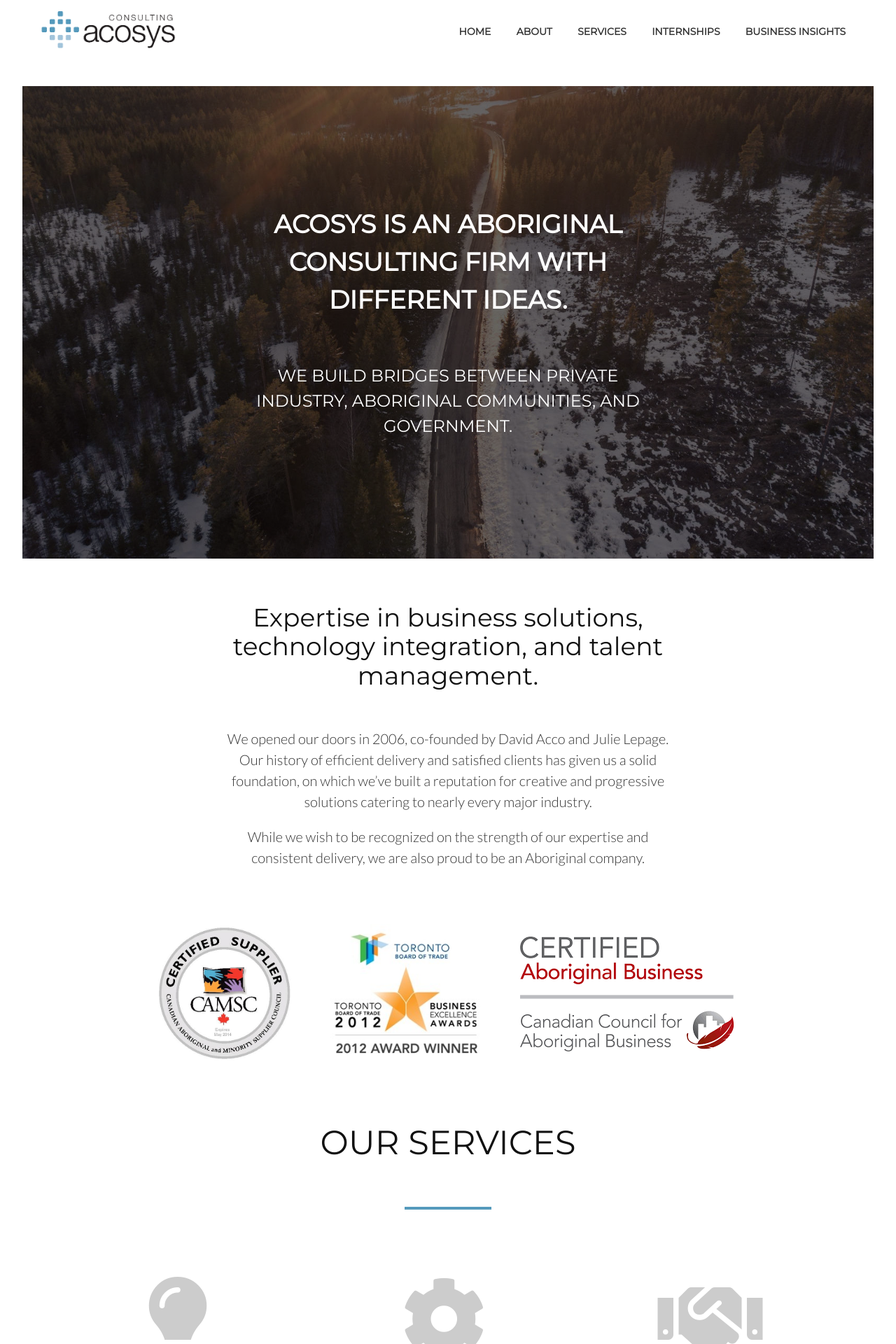
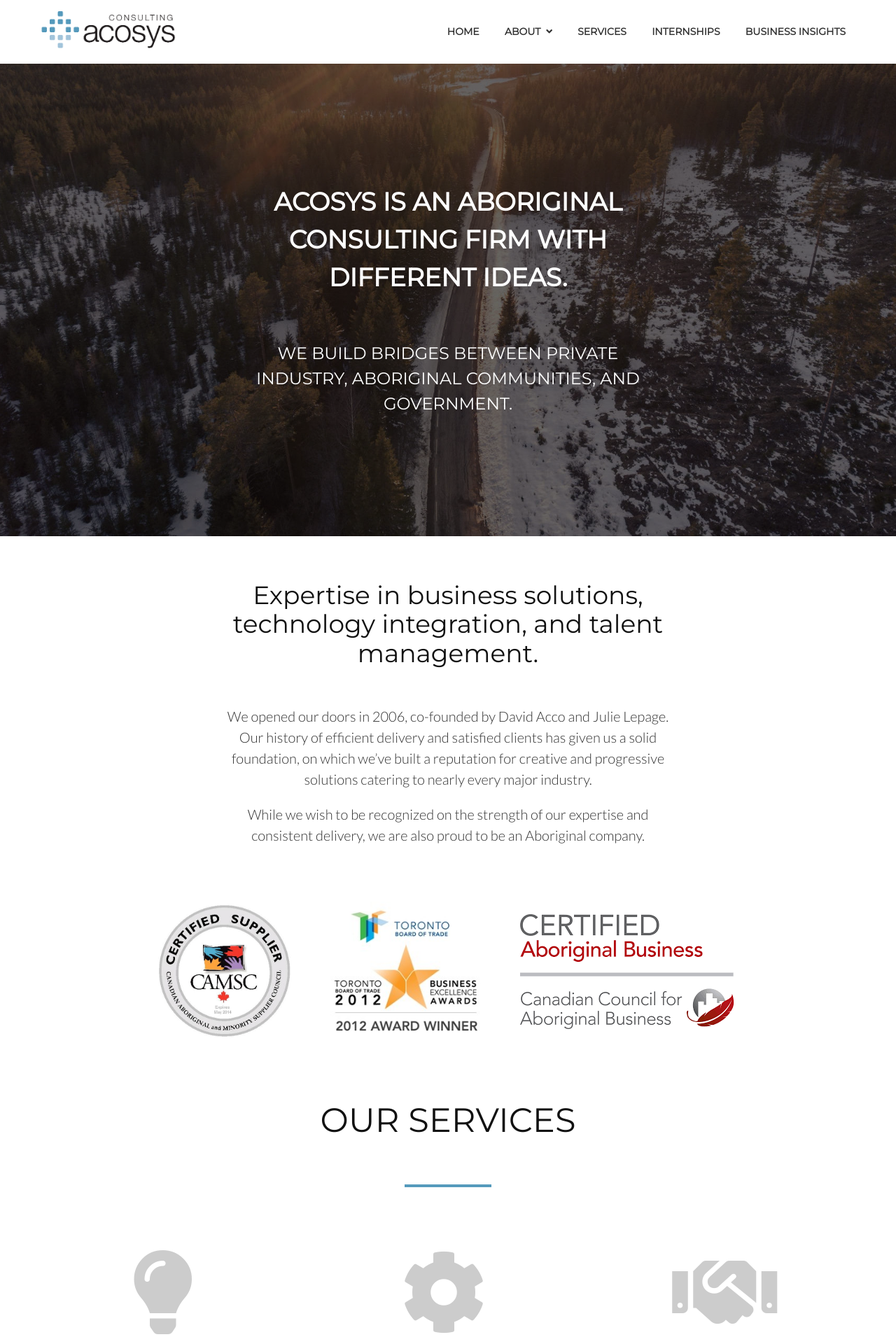
Before and after one commit to ouarez/acosys, a Jekyll site: the page built from index.md, in a window 1280 px wide. Shown: the top 1920 px of the page at 70% size. Built offline with Jekyll 4.4.1, drawn with Linux system fonts in a browser that asks for light colours; nearby versions of some CDN libraries; a script that is not in the unit is left out.

Commit message:
dropdown nav

```diff
--- a/_includes/header.html
+++ b/_includes/header.html
@@ -8,7 +8,13 @@
 
       <nav class="main-nav w-80 dn dib-l tr">
         <a href="/" class="mr4">Home</a>
-        <a href="/about" class="mr4">About</a>
+        <div class="dropdown-nav">
+          <a href="#" class="mr4">About<i class="fa fa-angle-down ml2"></i></a>
+          <ul>
+            <li><a href="/about">Our Company</a></li>
+            <li><a href="/leadership">Leadership</a></li>
+          </ul>
+        </div>
         <a href="/services" class="mr4">Services</a>
         <a href="/internships" class="mr4">Internships</a>
         <a href="/business" class="mr4">Business Insights</a>
@@ -33,7 +39,7 @@
   {% unless page.layout == "home" %}
   <div class="cover w-100 dt vh-25 tc" style="background-image: url({{page.cover_image}});">
     <div class="hero w-100 pv4">
-      <div class="container w-100 tl pa3">
+      <div class="container w-100 tl pa4">
         <h1 class="f2 white ttu mt5 mb0 b">{{page.title}}</h1>
       </div>
     </div>
--- a/_layouts/about.html
+++ b/_layouts/about.html
@@ -2,7 +2,7 @@
 layout: default
 ---
 
-<div class="container">
+<div class="container pa4">
 
   {{content}}
 
--- a/_layouts/default.html
+++ b/_layouts/default.html
@@ -16,7 +16,7 @@
 
     {% include header.html %}
 
-    <main class="pa4">
+    <main>
 
       {{content}}
 
--- a/_layouts/home.html
+++ b/_layouts/home.html
@@ -29,7 +29,7 @@
 
 
   <h2 class="f1 w-100 tc mv5">OUR SERVICES</h2>
-  <hr class="w-20 w-10-l ba blue bw1 mv3">
+  <hr class="w-20 w-10-l ba blue bw1">
 
 </div> <!-- end container -->
 
--- a/css/main.scss
+++ b/css/main.scss
@@ -102,7 +102,38 @@
       text-transform: uppercase;
       font-weight:bold;
     }
-    a:hover {text-decoration:underline;}
+    a:hover {
+      text-decoration:underline;
+      color:#000;
+    }
+
+    .dropdown-nav {
+      position:relative;
+      display:inline-block;
+      padding:1em 0;
+      &:hover ul {visibility:visible;}
+      ul {
+        visibility:hidden;
+        position:absolute;
+        top:50px;
+        text-align:left;
+        list-style:none;
+        margin:0;
+        padding:0;
+        background-color:$blue;
+        li {
+          padding:1.5em;
+          width:200px;
+          background-color:$blue;
+          &:hover {
+            background-color: darken($blue,10);
+          }
+          a {
+            color:#fff;
+          }
+        }
+      }
+    }
   }
 
   nav.mobile-nav {
```
